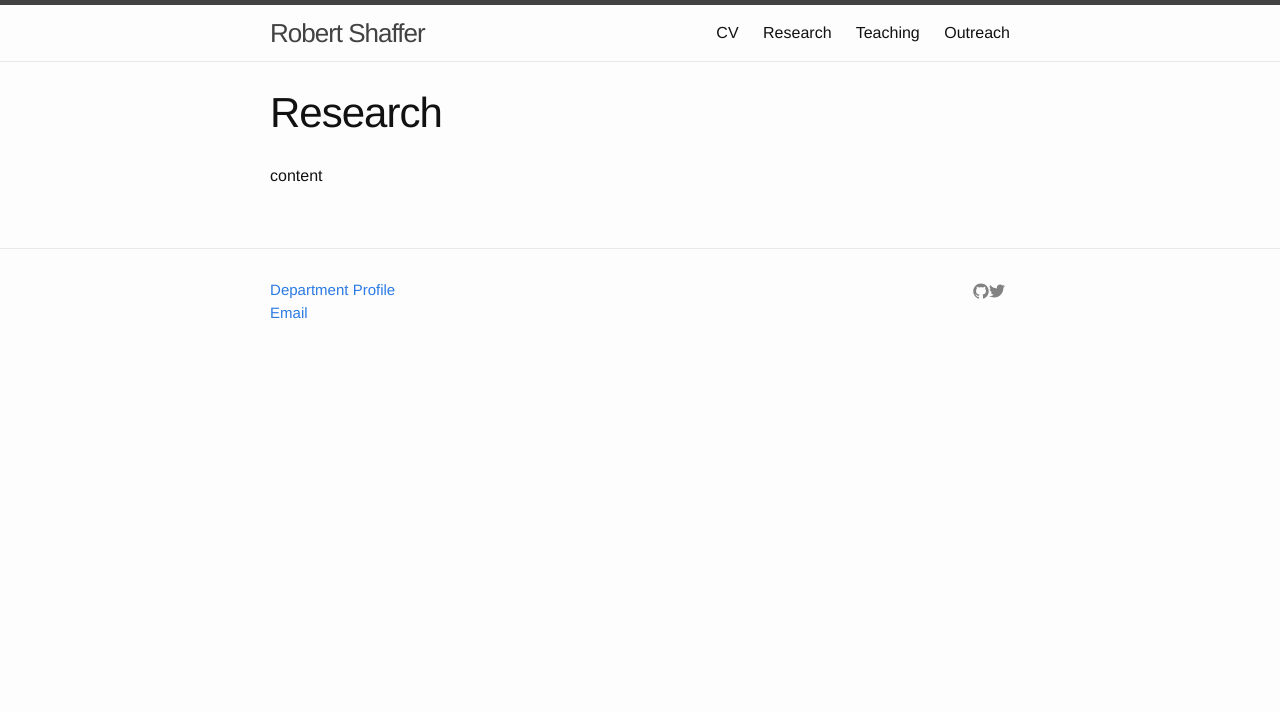
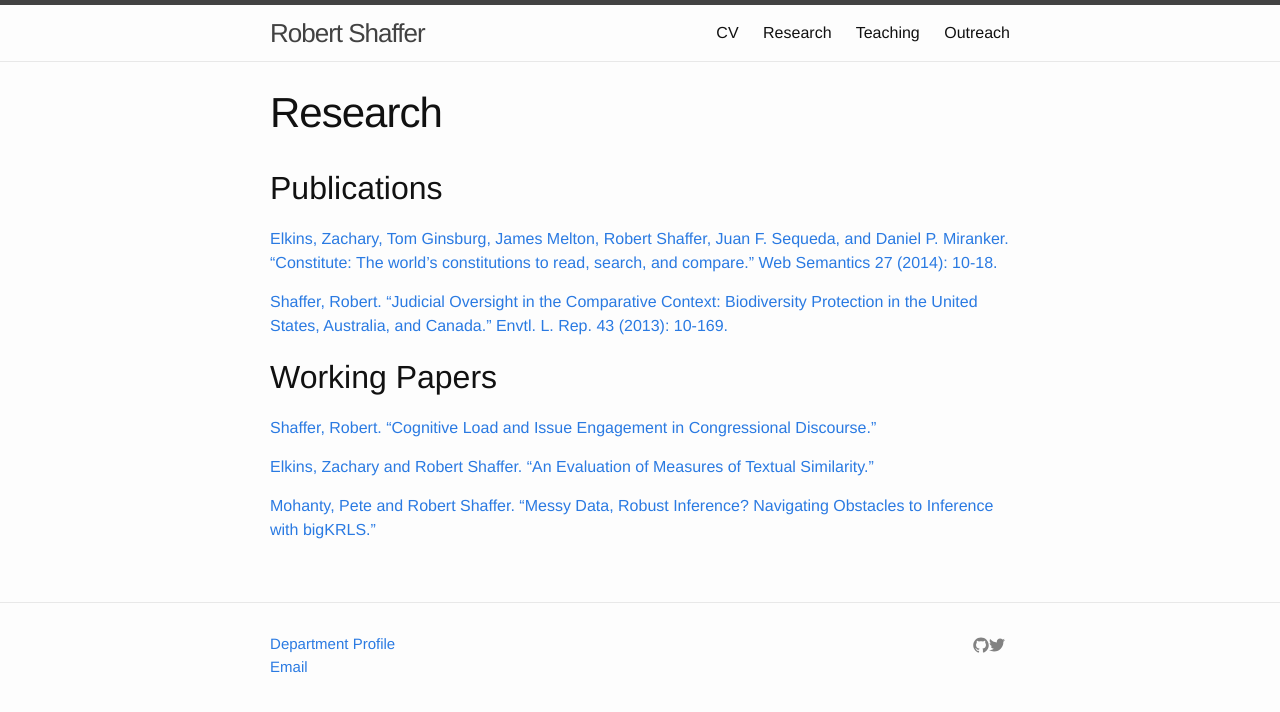
Before and after one commit to rbshaffer/rbshaffer.github.io, a Jekyll site: the page built from _pages/01_research.md, in a window 1280 px wide. Shown: the top 712 px of the page. Built offline with Jekyll 4.4.1, drawn with Linux system fonts in a browser that asks for light colours.

Commit message:
Adding research references.

```diff
--- a/_pages/01_research.md
+++ b/_pages/01_research.md
@@ -4,4 +4,15 @@ title: Research
 permalink: /research/
 ---
 
-content
+<h2>Publications</h2>
+<a href="/_includes/constitute_semantics.pdf" target="_blank">Elkins, Zachary, Tom Ginsburg, James Melton, Robert Shaffer, Juan F. Sequeda, and Daniel P. Miranker. "Constitute: The world’s constitutions to read, search, and compare." Web Semantics 27 (2014): 10-18.</a>
+
+<a href="/_includes/biodiversity_oversight.pdf" target="_blank">Shaffer, Robert. "Judicial Oversight in the Comparative Context: Biodiversity Protection in the United States, Australia, and Canada." Envtl. L. Rep. 43 (2013): 10-169.</a>
+
+
+<h2>Working Papers</h2>
+<a href="/_includes/cognitive-load-issue.pdf" target="_blank">Shaffer, Robert. "Cognitive Load and Issue Engagement in Congressional Discourse."</a>
+
+<a href="/_includes/evaluation-measures-textual.pdf" target="_blank">Elkins, Zachary and Robert Shaffer. "An Evaluation of Measures of Textual Similarity."</a>
+
+<a href="/_includes/mohanty_shaffer_bigkrls_paper.pdf" target="_blank">Mohanty, Pete and Robert Shaffer. "Messy Data, Robust Inference? Navigating Obstacles to Inference with bigKRLS."</a>
```
Also changed, not shown: 7 other files.
